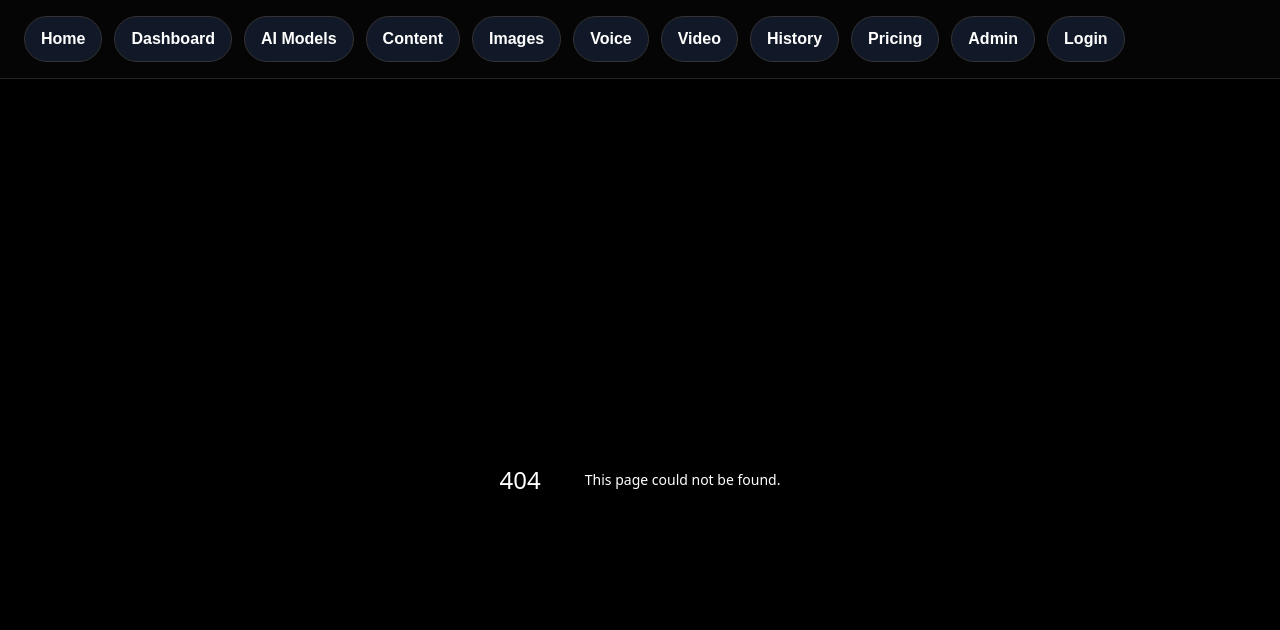
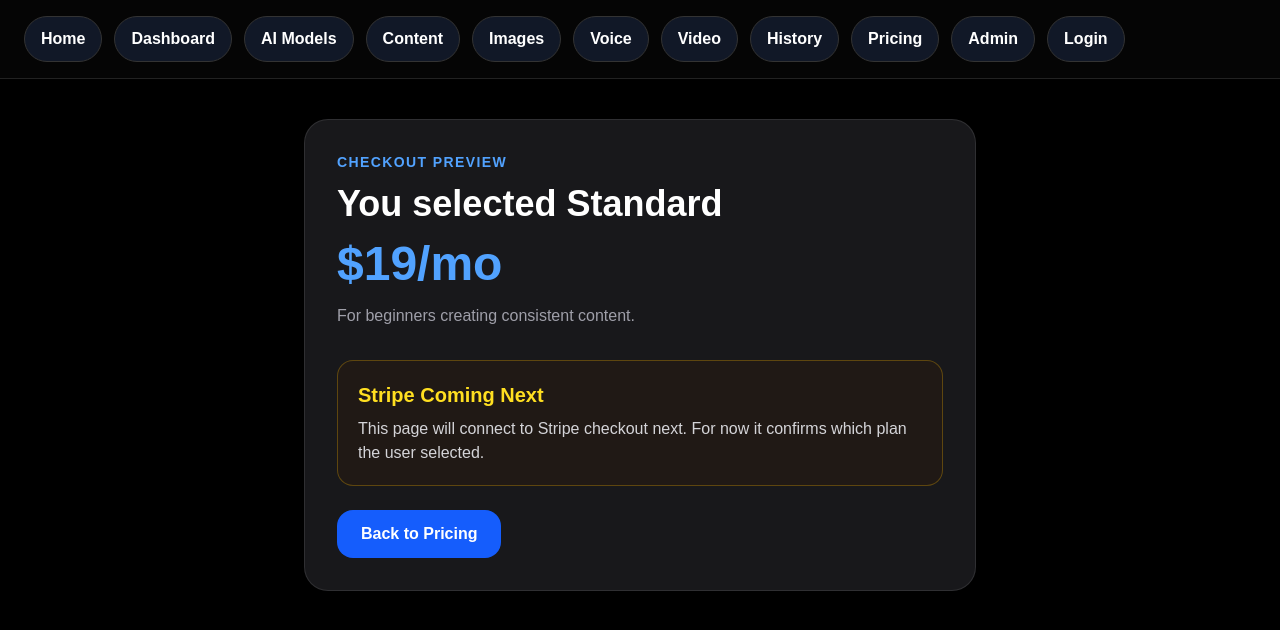
Before and after one commit to lou-delgado34/ai-cash-creator-studio, a Next.js app: page /checkout in a window 1280 px wide. Before the commit this address had no page. Shown: the top 630 px of the page. Built offline with nearby package versions, Linux system fonts and the light colour scheme.

Commit message:
add checkout plan selection

```diff
--- /dev/null
+++ b/app/checkout/page.tsx
@@ -0,0 +1,69 @@
+export default function CheckoutPage({
+  searchParams,
+}: {
+  searchParams: { plan?: string };
+}) {
+  const plan = searchParams.plan || "standard";
+
+  const plans: Record<string, { name: string; price: string; desc: string }> = {
+    free: {
+      name: "Free",
+      price: "$0",
+      desc: "Test the system with basic access.",
+    },
+    standard: {
+      name: "Standard",
+      price: "$19/mo",
+      desc: "For beginners creating consistent content.",
+    },
+    pro: {
+      name: "Pro",
+      price: "$74/mo",
+      desc: "For serious creators using video, voice, and image tools.",
+    },
+    elite: {
+      name: "Elite",
+      price: "$149/mo",
+      desc: "For scaling with advanced workflows and automation.",
+    },
+  };
+
+  const selectedPlan = plans[plan] || plans.standard;
+
+  return (
+    <main className="min-h-screen bg-black px-6 py-10 text-white">
+      <section className="mx-auto max-w-2xl rounded-3xl border border-white/10 bg-zinc-900 p-8">
+        <p className="text-sm font-semibold uppercase tracking-widest text-blue-400">
+          Checkout Preview
+        </p>
+
+        <h1 className="mt-3 text-4xl font-bold">
+          You selected {selectedPlan.name}
+        </h1>
+
+        <p className="mt-4 text-5xl font-bold text-blue-400">
+          {selectedPlan.price}
+        </p>
+
+        <p className="mt-4 text-zinc-400">{selectedPlan.desc}</p>
+
+        <div className="mt-8 rounded-2xl border border-yellow-500/30 bg-yellow-950/20 p-5">
+          <h2 className="text-xl font-bold text-yellow-300">
+            Stripe Coming Next
+          </h2>
+          <p className="mt-2 text-zinc-300">
+            This page will connect to Stripe checkout next. For now it confirms
+            which plan the user selected.
+          </p>
+        </div>
+
+        <a
+          href="/pricing"
+          className="mt-6 inline-block rounded-2xl bg-blue-600 px-6 py-3 font-semibold hover:bg-blue-500"
+        >
+          Back to Pricing
+        </a>
+      </section>
+    </main>
+  );
+}
--- a/app/pricing/page.tsx
+++ b/app/pricing/page.tsx
@@ -1,88 +1,10 @@
-export default function PricingPage() {
-  const plans = [
-    {
-      name: "Free",
-      price: "$0",
-      desc: "Test the system",
-      features: ["10 credits", "Basic content", "Limited tools"],
-      highlight: false,
-    },
-    {
-      name: "Standard",
-      price: "$19/mo",
-      desc: "For beginners",
-      features: ["100 credits", "Content + Images", "Save projects"],
-      highlight: false,
-    },
-    {
-      name: "Pro",
-      price: "$74/mo",
-      desc: "Serious creators",
-      features: ["500+ credits", "Video tools", "Voice + Image studio"],
-      highlight: true,
-    },
-    {
-      name: "Elite",
-      price: "$149/mo",
-      desc: "Full automation",
-      features: ["Unlimited workflows", "Priority speed", "All tools unlocked"],
-      highlight: false,
-    },
-    {
-      name: "Admin",
-      price: "Unlimited",
-      desc: "Owner access",
-      features: ["Everything unlocked", "No limits", "Internal control"],
-      highlight: false,
-    },
-  ];
-
-  return (
-    <main className="min-h-screen bg-black text-white px-6 py-10">
-      <h1 className="text-5xl font-bold mb-3">
-        Turn AI Into Income
-      </h1>
-
-      <p className="text-zinc-400 mb-10">
-        Choose your plan and start building your AI business.
-      </p>
-
-      <div className="grid gap-6 md:grid-cols-3 lg:grid-cols-5">
-        {plans.map((plan) => (
-          <div
-            key={plan.name}
-            className={`rounded-3xl border p-6 ${
-              plan.highlight
-                ? "border-blue-500 bg-blue-500/10"
-                : "border-white/10 bg-zinc-900"
-            }`}
-          >
-            <h2 className="text-xl font-bold">{plan.name}</h2>
-
-            <p className="text-3xl font-bold text-blue-400 mt-2">
-              {plan.price}
-            </p>
-
-            <p className="text-zinc-400 mt-2">{plan.desc}</p>
-
-            <ul className="mt-4 space-y-2 text-sm text-zinc-300">
-              {plan.features.map((f) => (
-                <li key={f}>✔ {f}</li>
-              ))}
-            </ul>
-
-            <button
-              className={`mt-6 w-full rounded-xl py-3 font-semibold ${
+<a
+  href={`/checkout?plan=${plan.name.toLowerCase().replace("+ / ", "").replace(" ", "-")}`}
+  className={`mt-6 block w-full rounded-xl py-3 text-center font-semibold ${
     plan.name === "Admin"
       ? "bg-green-600"
       : "bg-blue-600 hover:bg-blue-500"
   }`}
 >
   {plan.name === "Admin" ? "Admin Access" : "Upgrade"}
-            </button>
-          </div>
-        ))}
-      </div>
-    </main>
-  );
-}
+</a>
```
Lines whose indentation alone changed are shown as unchanged.
